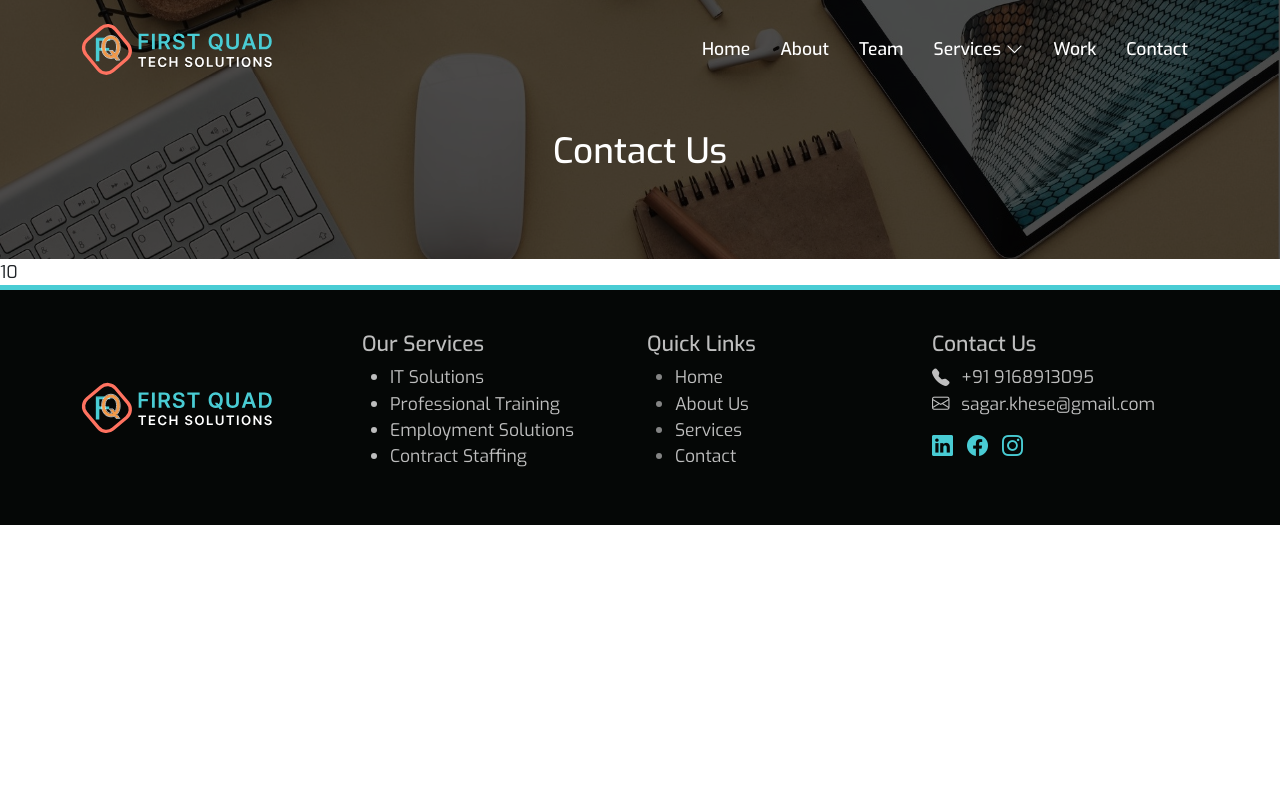
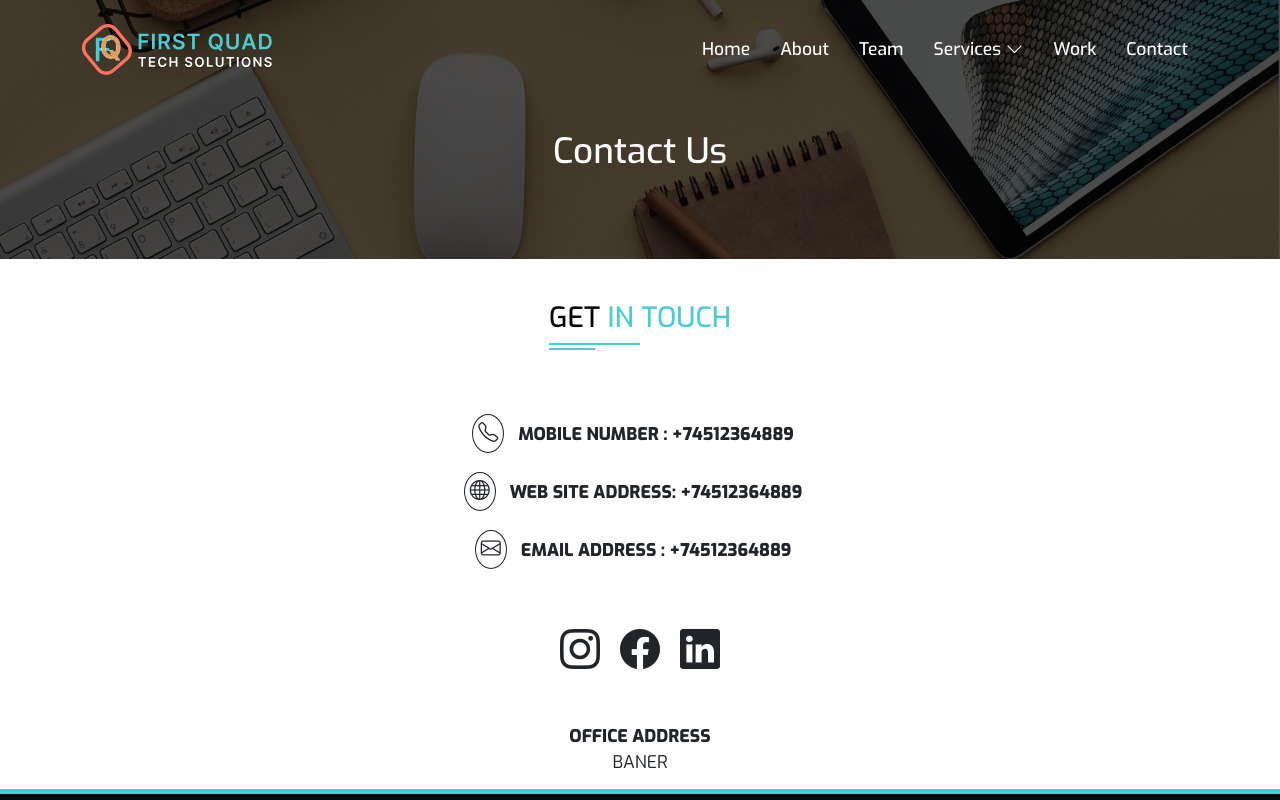
Before and after one commit to sagarkhese1990/FirstQuadTechSolutions, an Angular app: page / in a window 1280 px wide. Both pictures are taken after a click on the element "Contact". Shown: the top 800 px of the page. Built offline with nearby package versions, Linux system fonts and the light colour scheme.

Commit message:
change in contact

```diff
--- a/src/app/contact/contact.component.html
+++ b/src/app/contact/contact.component.html
@@ -1,2 +1,32 @@
 <app-page-title [title]="title"></app-page-title>
-{{xyz}}
+<section>
+    <div class="text-center py-5 contact-one">
+        <app-section-title titlePreffix="GET" titleSuffix="IN TOUCH"titleAlign="center"></app-section-title>
+    </div>
+    <div class="py-3 text-center ">
+        <i class="bi bi-telephone icon-wrapper align-items-start"></i>
+            <strong class="p-3">MOBILE NUMBER : +74512364889</strong>
+    </div>
+    <div class="py-3 text-center">
+        <i class="bi bi-globe icon-wrapper align-items-start"></i>
+            <strong class="p-3">WEB SITE ADDRESS: +74512364889</strong>
+    </div>
+    <div class="py-3 text-center">
+        <i class="bi bi-envelope icon-wrapper align-items-start"></i>
+            <strong class="p-3">EMAIL ADDRESS : +74512364889</strong>
+    </div>
+</section>
+
+<section>
+    <div class="text-center py-5">
+        <i class="bi bi-instagram icon-logo"></i>
+        <i class="bi bi-facebook icon-logo"></i>
+        <i class="bi bi-linkedin icon-logo"></i>
+    </div>
+</section>
+<section>
+    <div class="text-center">
+        <strong>OFFICE ADDRESS</strong>
+        <p>BANER</p>
+    </div>
+</section>
--- a/src/app/contact/contact.component.scss
+++ b/src/app/contact/contact.component.scss
@@ -0,0 +1,15 @@
+.contact-one{
+    font-size: x-large;
+}
+
+.icon-wrapper{
+
+        border-radius: 50%;
+        border: 1px solid;
+        font-size: 20px;
+        padding: 5px;
+}
+.icon-logo{
+    padding: 10px;
+    font-size:40px;
+}
--- a/src/app/contact/contact.component.ts
+++ b/src/app/contact/contact.component.ts
@@ -7,6 +7,4 @@ import { Component } from '@angular/core';
 })
 export class ContactComponent {
   title ="Contact Us"
-  xyz=10
-
 }
```
